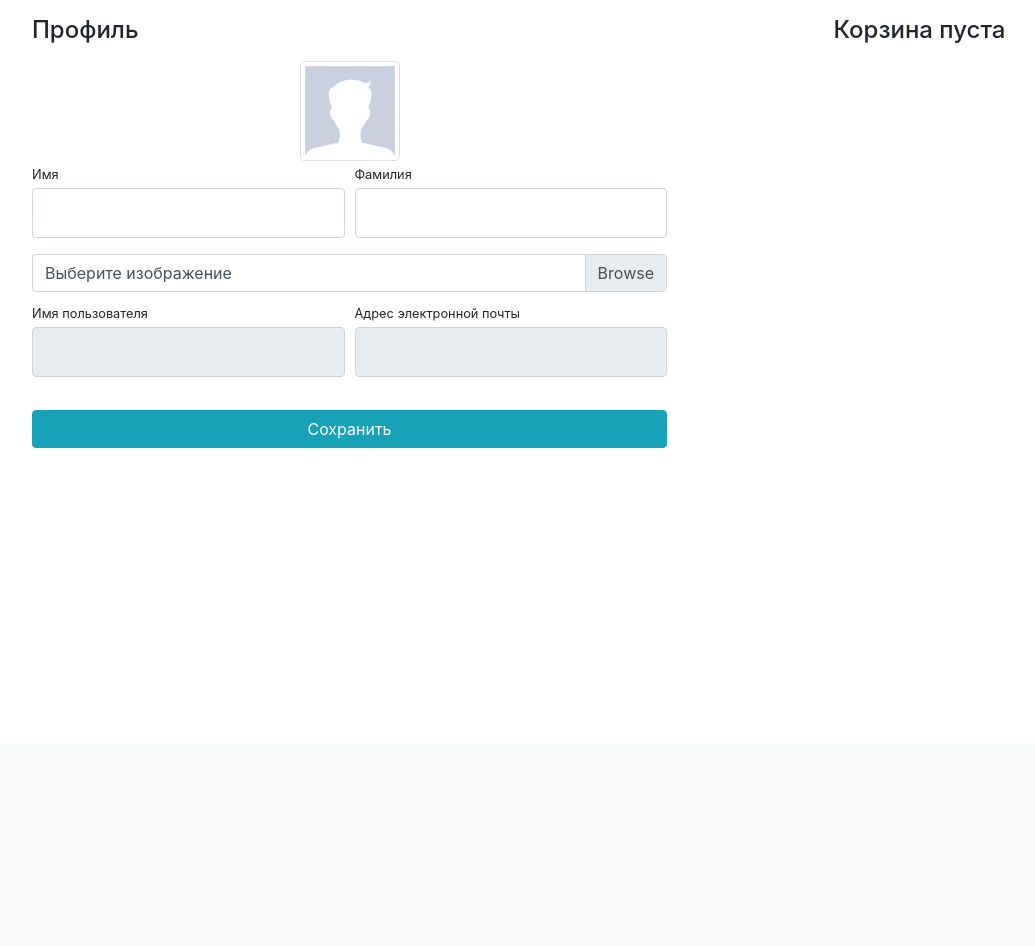
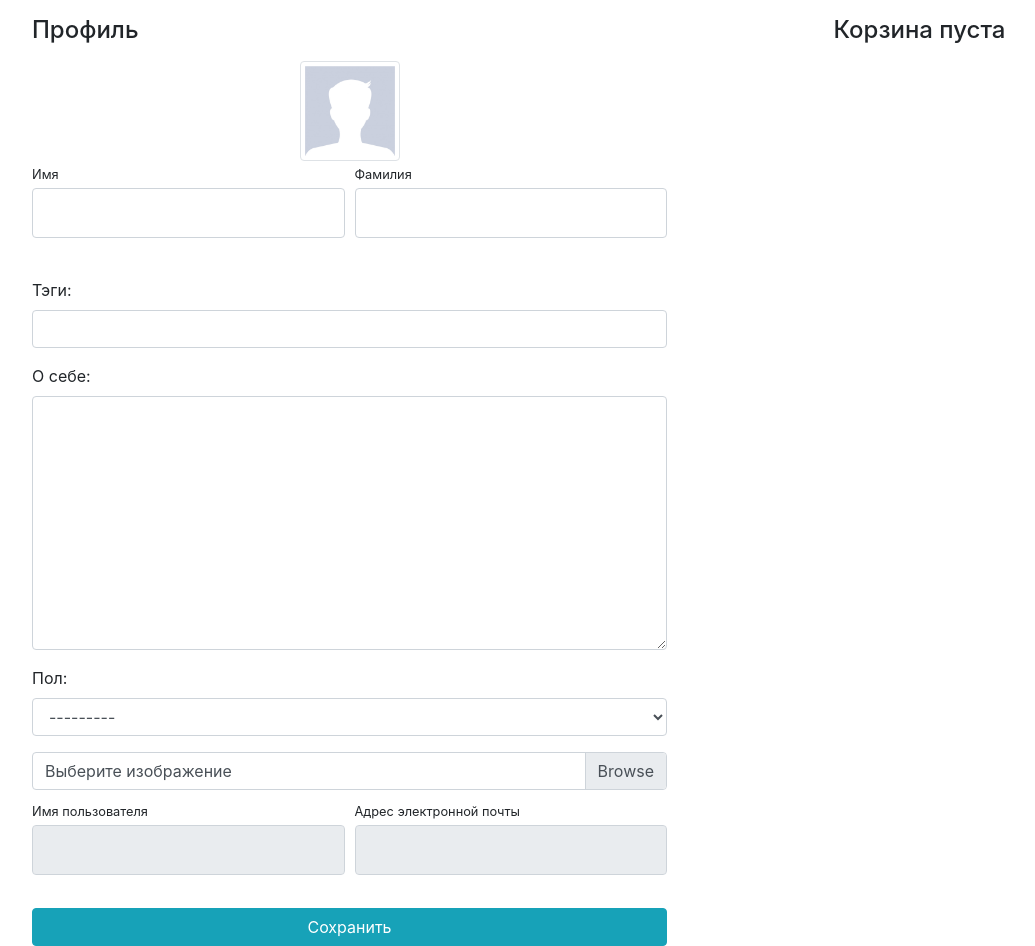
Before and after one commit to FuR1DeV/Geekshop, a Django app: template authapp/templates/authapp/profile.html in a window 1280 px wide. Shown: the part 56-1002 px from the top of the page, without its empty margins (53-1088 px from the left). Before the commit the page ends 504 px from the top, so only its background shows below. Run offline with Django 3.2, Linux system fonts and the light colour scheme; the template is opened without the code that fills it: values that come from a table or form of the project are taken from there, others are empty; parts of the project's set-up code (start-up, migrations or seed data) failed here and were passed over; some libraries are stand-ins or nearby versions.

Commit message:
added OneToOne model and edit profile

```diff
--- a/authapp/forms.py
+++ b/authapp/forms.py
@@ -4,7 +4,7 @@ import random
 from django import forms
 from django.contrib.auth.forms import AuthenticationForm, UserCreationForm, UserChangeForm
 
-from authapp.models import User
+from authapp.models import User, ShopUserProfile
 
 
 class UserLoginForm(AuthenticationForm):
@@ -62,3 +62,14 @@ class UserProfileForm(UserChangeForm):
     class Meta:
         model = User
         fields = ('username', 'email', 'first_name', 'last_name', 'image')
+
+
+class ShopUserProfileEditForm(forms.ModelForm):
+    class Meta:
+        model = ShopUserProfile
+        fields = ('tagline', 'about_me', 'gender')
+
+    def __init__(self, *args, **kwargs):
+        super().__init__(*args, **kwargs)
+        for field_name, field in self.fields.items():
+            field.widget.attrs['class'] = 'form-control'
--- a/authapp/templates/authapp/profile.html
+++ b/authapp/templates/authapp/profile.html
@@ -28,6 +28,14 @@
                         <div class="form-group">
                             <label class="small mb-1" for="{{ form.last_name.id_for_label }}">Фамилия</label>
                             {{ form.last_name }}
+                        </div>
+                    </div>
+                </div>
+                <div class="form-row">
+                    <div class="col-lg-12">
+                        <div class="form-group">
+                            <label class="small mb-1"></label>
+                            {{ profile_form.as_p }}
                         </div>
                     </div>
                 </div>
```
Also changed, not shown: authapp/views.py (+5 -2 lines).
